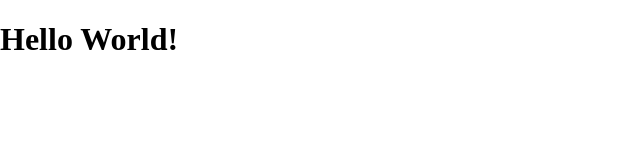
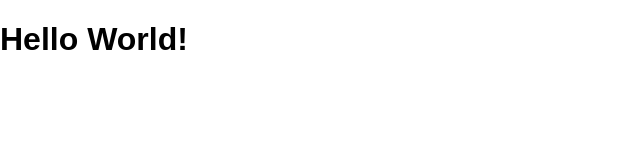
Before and after one commit to 1Mill/ErikEkberg.info, a Nuxt app: page / in a window 1280 px wide. Shown: the top 160 px of the page, without its empty margins (0-640 px from the left). Built offline with nearby package versions, Linux system fonts and the light colour scheme.

Commit message:
Set default font to avenir next (similiar to Open Sans)

```diff
--- /dev/null
+++ b/assets/generic.fonts.css
@@ -0,0 +1,3 @@
+* {
+	font-family: 'avenir next', avenir, sans-serif
+}
--- a/nuxt.config.js
+++ b/nuxt.config.js
@@ -27,7 +27,8 @@ module.exports = {
   ** Global CSS
   */
   css: [
-    'tachyons'
+    'tachyons',
+    '~/assets/generic.fonts.css'
   ],
 
   /*
```
